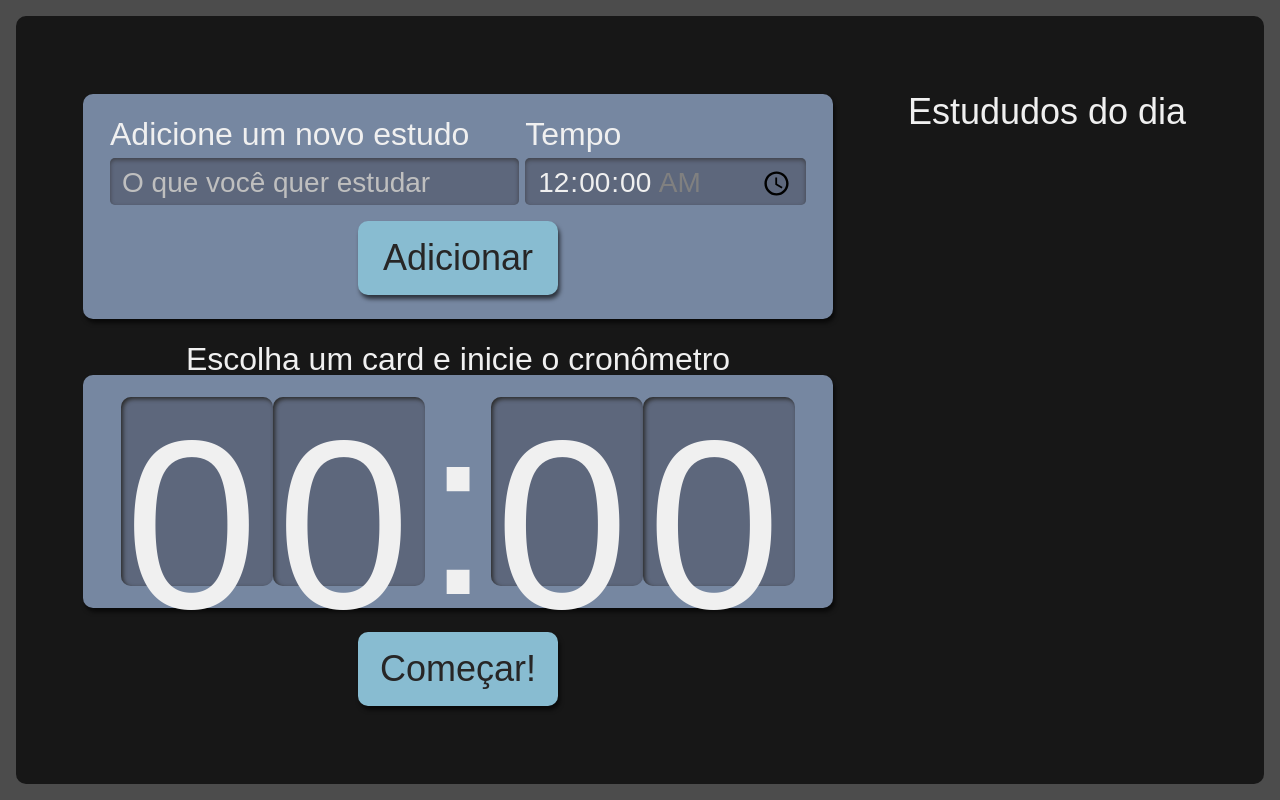
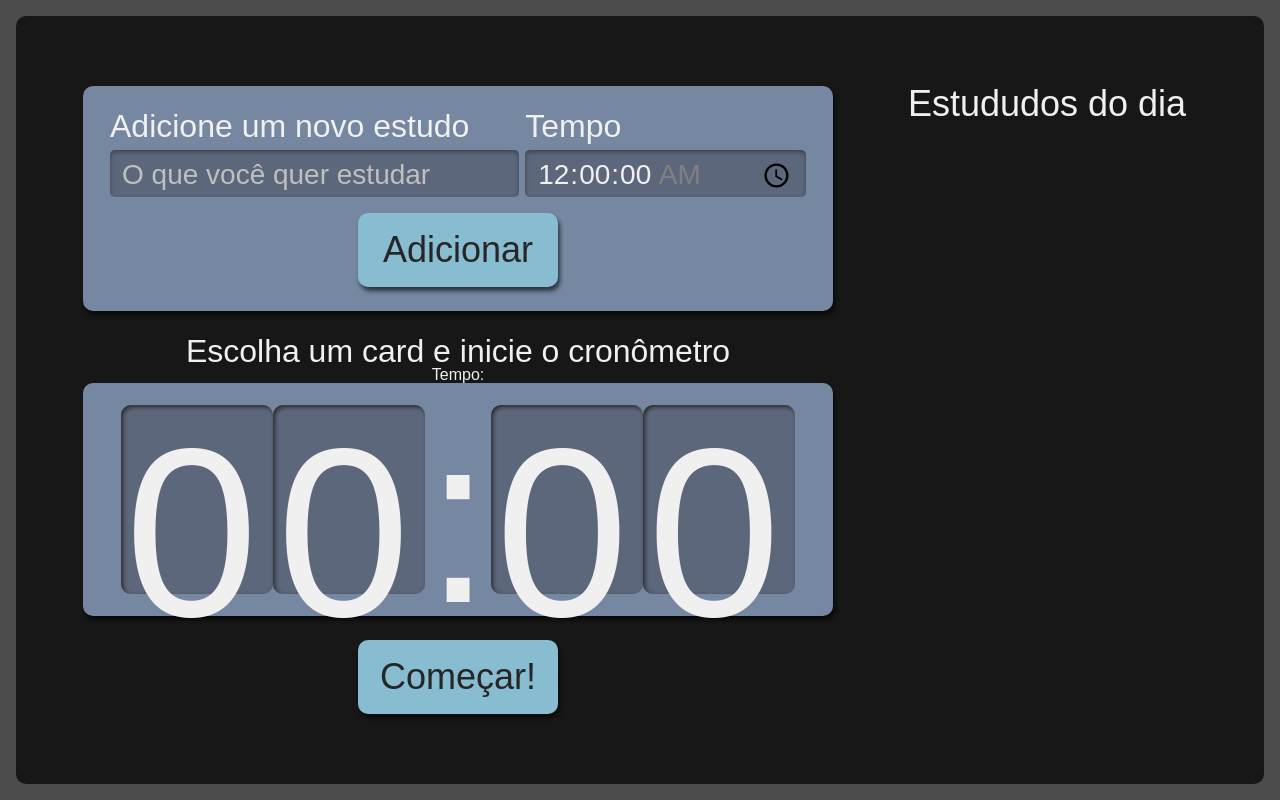
Before and after one commit to Mar-io20/studies-desafio, a React (Create React App) app: page / in a window 1280 px wide. Built offline with nearby package versions, Linux system fonts and the light colour scheme.

Commit message:
convertendo tudo pra segundo

```diff
--- a/src/components/Cronometro/index.tsx
+++ b/src/components/Cronometro/index.tsx
@@ -2,12 +2,25 @@
 import Relogio from "./Relogio";
 import style from './Cronometro.module.scss'
 import { tempoParaSegundos } from "../../common/utils/time";
+import { ITarefa } from "../../types/tarefa";
+import { useEffect, useState } from "react";
 
-export function Cronometro() {
-  console.log('conversao: ', tempoParaSegundos('01:01:01'))
+interface Props {
+  selecionado: ITarefa | undefined
+}
+
+export function Cronometro({ selecionado }: Props) {
+  const [tempo, setTempo] = useState<number>();
+
+  useEffect(() => {
+    if(selecionado?.tempo) {
+      setTempo(tempoParaSegundos(selecionado?.tempo));
+    }
+  }, [selecionado])
   return (
     <div className={style.cronometro}>
       <p className={style.titulo}>Escolha um card e inicie o cronômetro</p>
+      Tempo: {tempo}
       <div className={style.relogioWrapper}>
           <Relogio/>
       </div>
--- a/src/pages/App.tsx
+++ b/src/pages/App.tsx
@@ -23,7 +23,7 @@
       tarefas={tarefas}
       selecionaTarefa={selecionaTarefa}
        />
-      <Cronometro />
+      <Cronometro selecionado={selecionado}/>
     </div>
   );
 }
```
